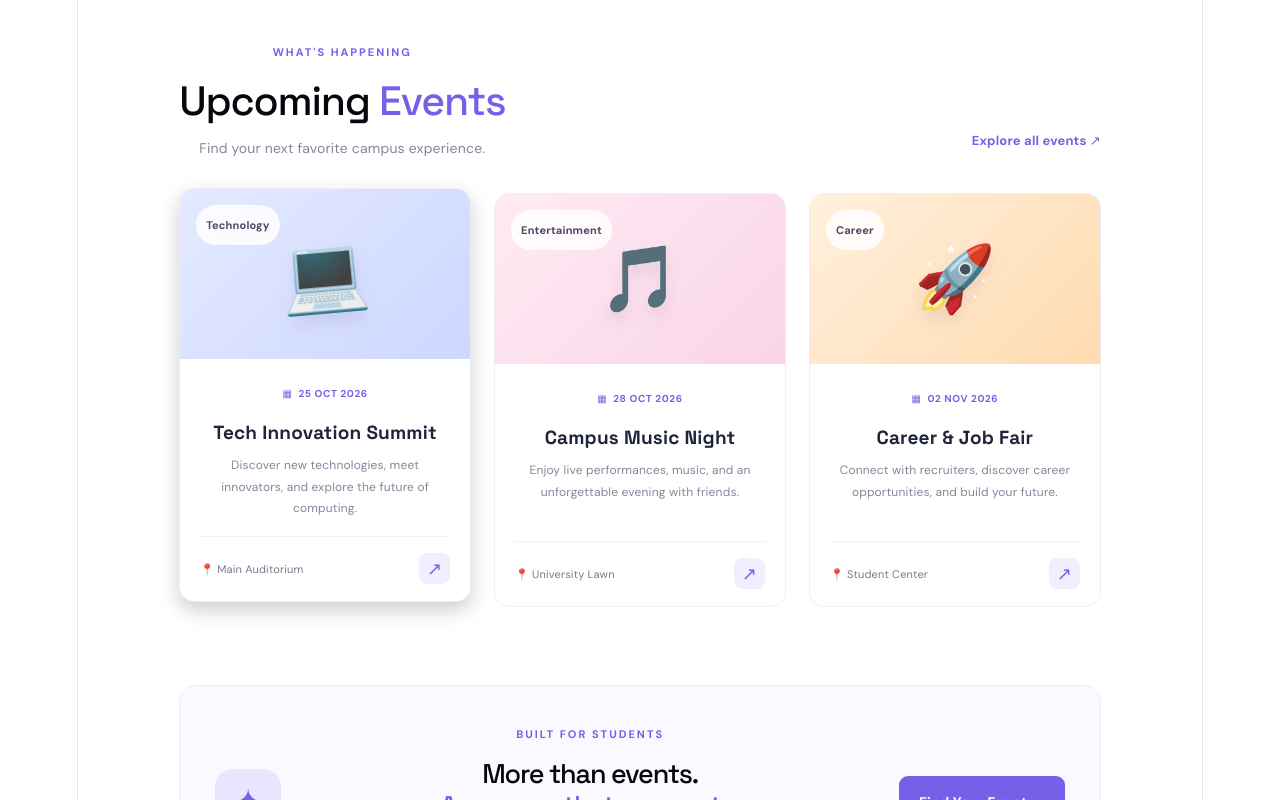
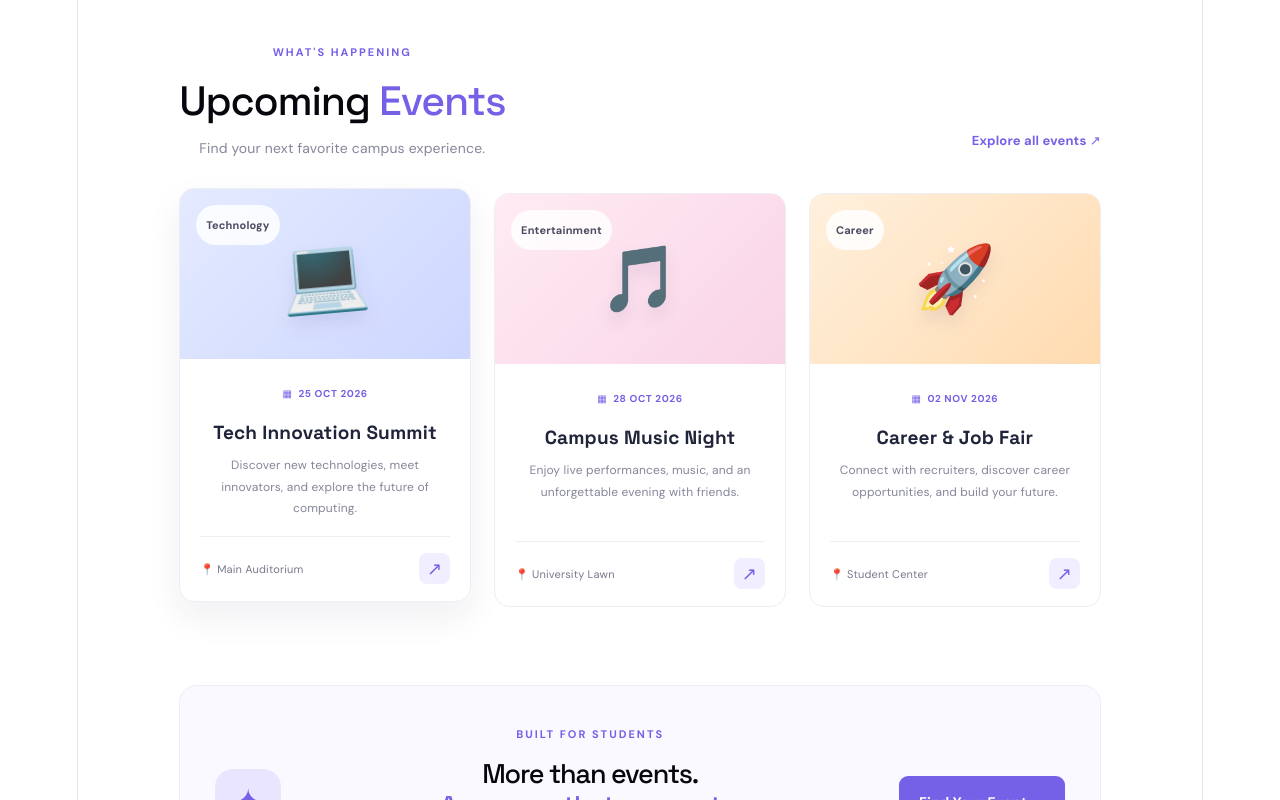
Before and after one commit to 70174848/campus-event-system, a React app in the folder frontend/: page / in a window 1280 px wide. In both pictures the pointer is over the element 325 px from the left and 1288 px from the top of the page. Shown: the part 888-1688 px from the top of the page. Built offline with nearby package versions, Linux system fonts and the light colour scheme; the HTML template or start-up script is replaced by a standard one.

Commit message:
Add hover effect to event cards

```diff
--- a/frontend/src/App.css
+++ b/frontend/src/App.css
@@ -679,3 +679,7 @@ button, a {
   transform: translateY(-5px);
   box-shadow: 0 8px 20px rgba(0, 0, 0, 0.2);
 }
+.event-card:hover {
+  transform: translateY(-5px);
+  box-shadow: 0 15px 35px #29204d12;
+}
```
